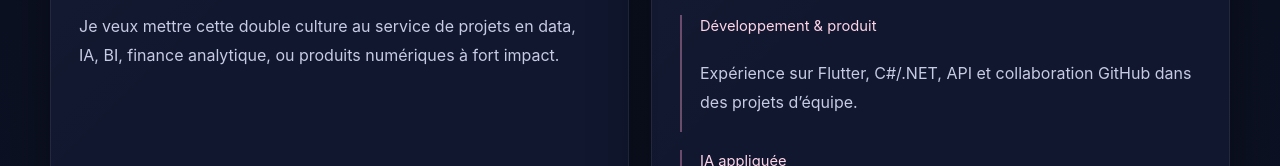
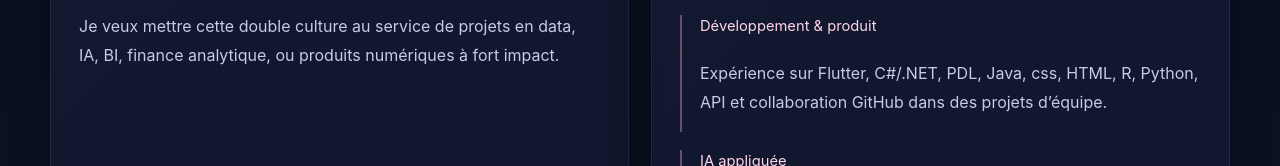
Before and after one commit to aminatahamady2003-sudo/portfolio, a plain HTML site: page index.html in a window 1280 px wide. Shown: the part 1552-1718 px from the top of the page. Drawn offline with Linux system fonts and the light colour scheme.

Commit message:
Update index.html

```diff
--- a/index.html
+++ b/index.html
@@ -718,7 +718,7 @@
               </div>
               <div class="timeline-item">
                 <small>Développement & produit</small>
-                <p>Expérience sur Flutter, C#/.NET, API et collaboration GitHub dans des projets d’équipe.</p>
+                <p>Expérience sur Flutter, C#/.NET, PDL, Java, css, HTML, R, Python, API et collaboration GitHub dans des projets d’équipe.</p>
               </div>
               <div class="timeline-item">
                 <small>IA appliquée</small>
@@ -902,6 +902,7 @@
             <h3>Certification</h3>
             <div class="cert-list">
               <div class="line"><strong>CNIL :</strong>  A montrer sur demande </div>
+              <div class="line"><strong>CLOUD (AWS,...) :</strong>  En cours </div>
               <div class="line"><strong>Orientation :</strong> intérêt pour la data responsable, la conformité et la protection des données</div>
             </div>
           </div>
```
